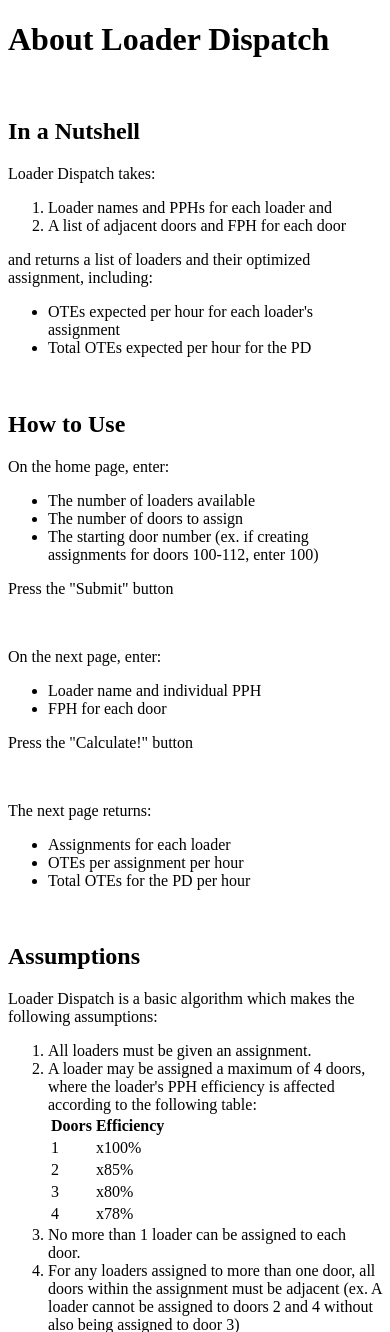
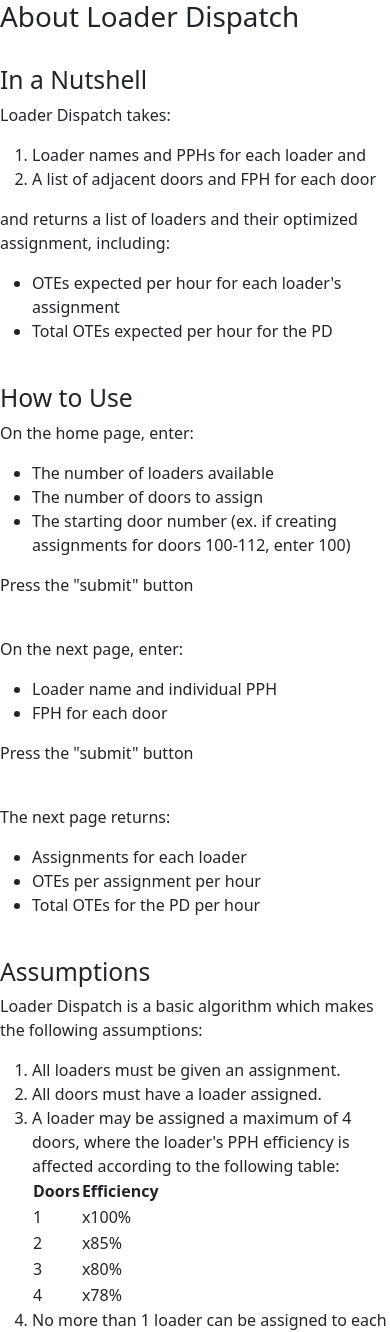
Before and after one commit to zdravoj/loader-dispatch, a Flask app: page /about in a window 390 px wide. Shown: the top 1332 px of the page. Run offline with Flask 2, Linux system fonts and the light colour scheme.

Commit message:
basic bootstrap, adjust viewport for mobile

```diff
--- a/templates/about.html
+++ b/templates/about.html
@@ -26,14 +26,14 @@ About Loader Dispatch
         <li>The number of doors to assign</li>
         <li>The starting door number (ex. if creating assignments for doors 100-112, enter 100)</li>
     </ul>
-    <p>Press the "Submit" button</p>
+    <p>Press the "submit" button</p>
     <br>
     <p>On the next page, enter:</p>
     <ul>
         <li>Loader name and individual PPH</li>
         <li>FPH for each door</li>
     </ul>
-    <p>Press the "Calculate!" button</p>
+    <p>Press the "submit" button</p>
     <br>
     <p>The next page returns:</p>
     <ul>
@@ -46,6 +46,7 @@ About Loader Dispatch
     <p>Loader Dispatch is a basic algorithm which makes the following assumptions:</p>
     <ol>
         <li>All loaders must be given an assignment.</li>
+        <li>All doors must have a loader assigned.</li>
         <li>A loader may be assigned a maximum of 4 doors, where the
             loader's PPH efficiency is affected according to the following
             table:
--- a/templates/base.html
+++ b/templates/base.html
@@ -1,10 +1,22 @@
 <!DOCTYPE html>
-<html>
+<html lang="en">
     <head>
+        <meta charset="utf-8">
+        <meta name="viewport" content="width=device-width, initial-scale=1">
         <title>{% block title%} {% endblock %}</title>
+        <link
+            href="https://cdn.jsdelivr.net/npm/bootstrap@5.3.0-alpha1/dist/css/bootstrap.min.css"
+            rel="stylesheet"
+            integrity="sha384-GLhlTQ8iRABdZLl6O3oVMWSktQOp6b7In1Zl3/Jr59b6EGGoI1aFkw7cmDA6j6gD"
+            crossorigin="anonymous">
     </head>
     <body>
         {% block content %}
         {% endblock %}
+        <script
+            src="https://cdn.jsdelivr.net/npm/bootstrap@5.3.0-alpha1/dist/js/bootstrap.min.js"
+            integrity="sha384-mQ93GR66B00ZXjt0YO5KlohRA5SY2XofN4zfuZxLkoj1gXtW8ANNCe9d5Y3eG5eD"
+            crossorigin="anonymous">
+        </script>
     </body>
 </html>
```
